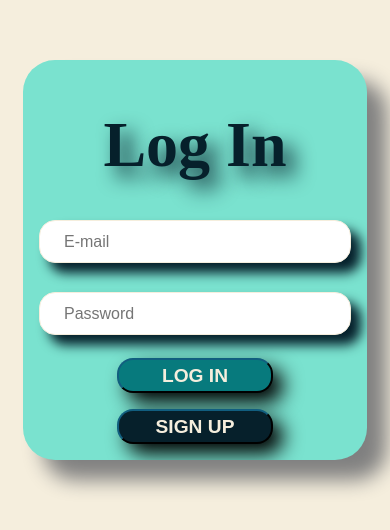
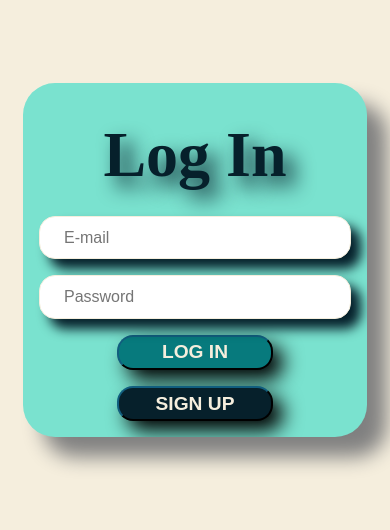
Before and after one commit to aashishChakradhar/login-signup, a plain HTML site: page index.html in a window 390 px wide. Shown: the part 162-692 px from the top of the page. Drawn offline with Linux system fonts and the light colour scheme.

Commit message:
display changes

```diff
--- a/style.css
+++ b/style.css
@@ -254,18 +254,18 @@ input:checked + .slider:before {
     }
     .form-title{
         font-size: 4rem;
-        margin: 2rem 0;
+        margin: 1.2rem 0 1.5rem 0 ;
     }
-    .form-group{
+    #signupForm .form-group{
         display: flex;
         flex-wrap: wrap;
         justify-content: space-between;
-        gap: 1rem
+        gap:1rem;
     }
-    .input-group{
+    #signupForm .input-group{
         text-align: center;
-        width: 45%;
-        margin: .4rem 0;
+        width: 100%;
+        margin: .01rem 0;
     }
     .input-field,
     select.input-field {
```
